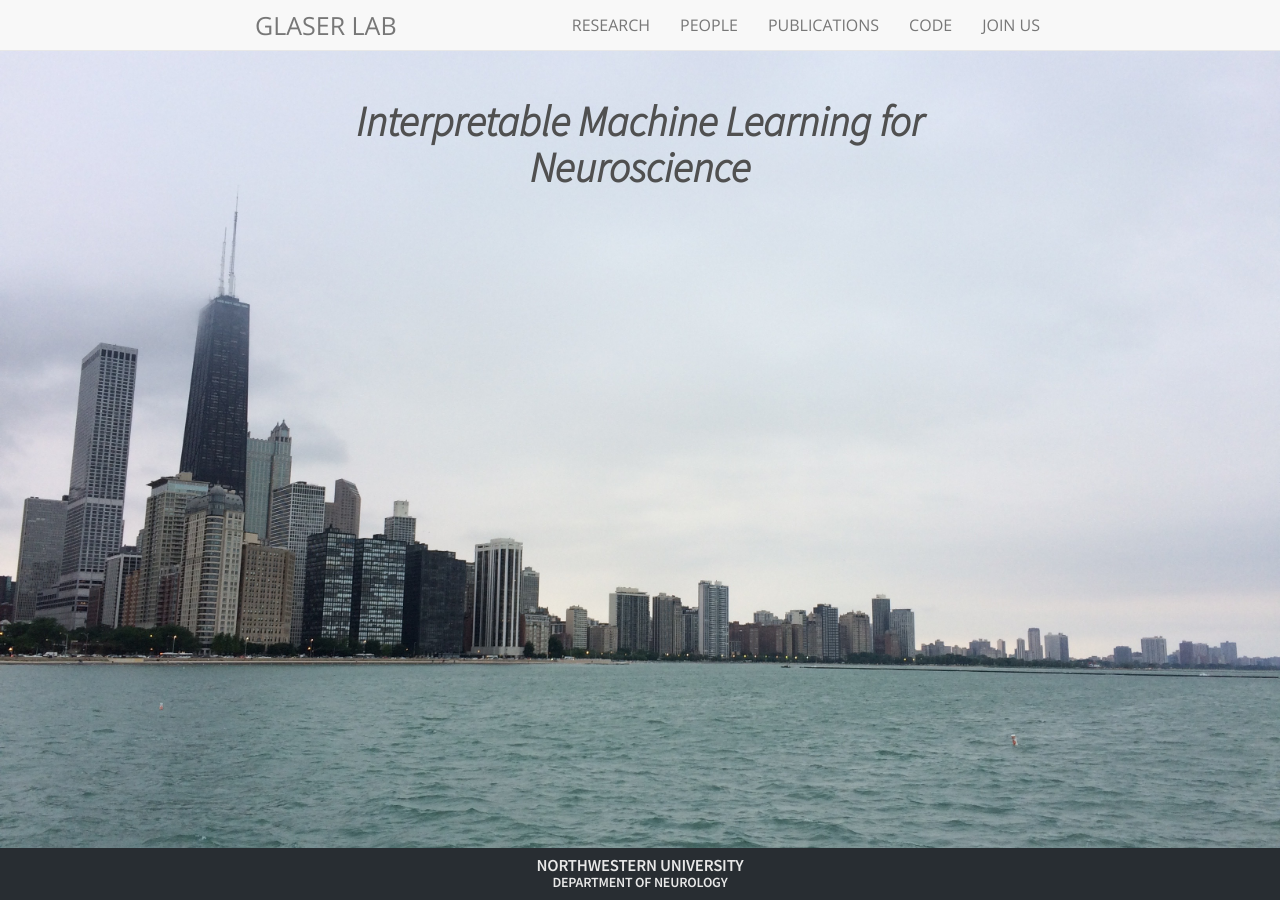
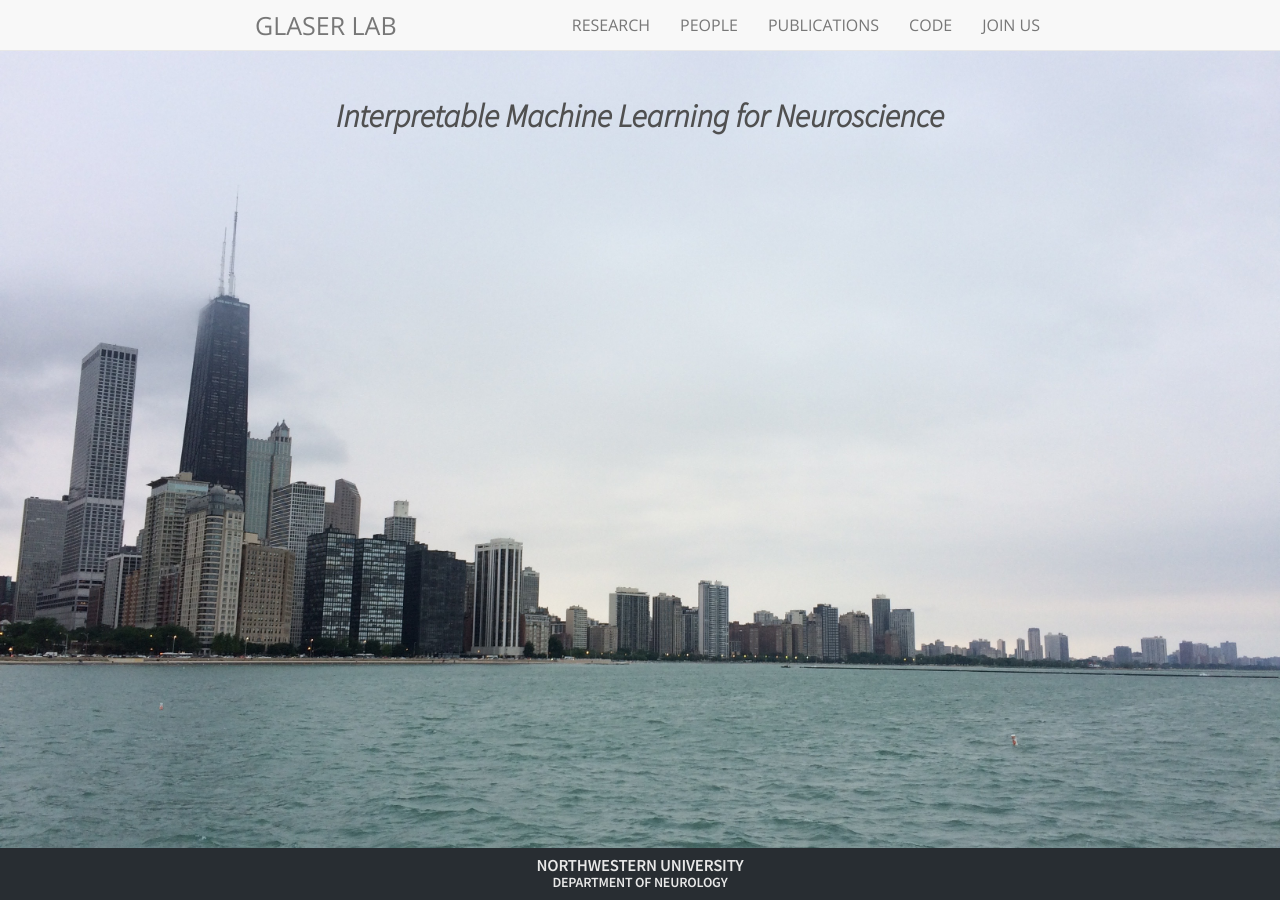
Before and after one commit to glaserlab/glaserlab.github.io, a Jekyll site: the page built from index.html, in a window 1280 px wide. Built offline with Jekyll 4.4.1, drawn with Linux system fonts in a browser that asks for light colours; nearby versions of some CDN libraries; comment, search, counter and statistics services are not loaded.

```diff
--- a/index.html
+++ b/index.html
@@ -23,7 +23,7 @@ body {
       {% if @media and (max-width: 600px) %}
         <h1 style="font-size:1.8em; font-family:Source Sans Pro; color:#505050"><i>Interpretable Machine Learning for Neuroscience mobile <br><br></i></h1>
       {% else %}
-        <h1 style="font-size:3em; font-family:Source Sans Pro; color:#505050; margin-top=0em"><i>Interpretable Machine Learning for Neuroscience <br><br></i></h1>
+        <h1 style="font-size:2.3em; font-family:Source Sans Pro; color:#505050; margin-top=0em"><i>Interpretable Machine Learning for Neuroscience <br><br></i></h1>
       {% endif %}
 
 <!--       <h2 style="font-size:1.6em"><i>Lab Opening September 2022 in Northwestern Neurology Department! <br><br></i></h2>      -->
```
